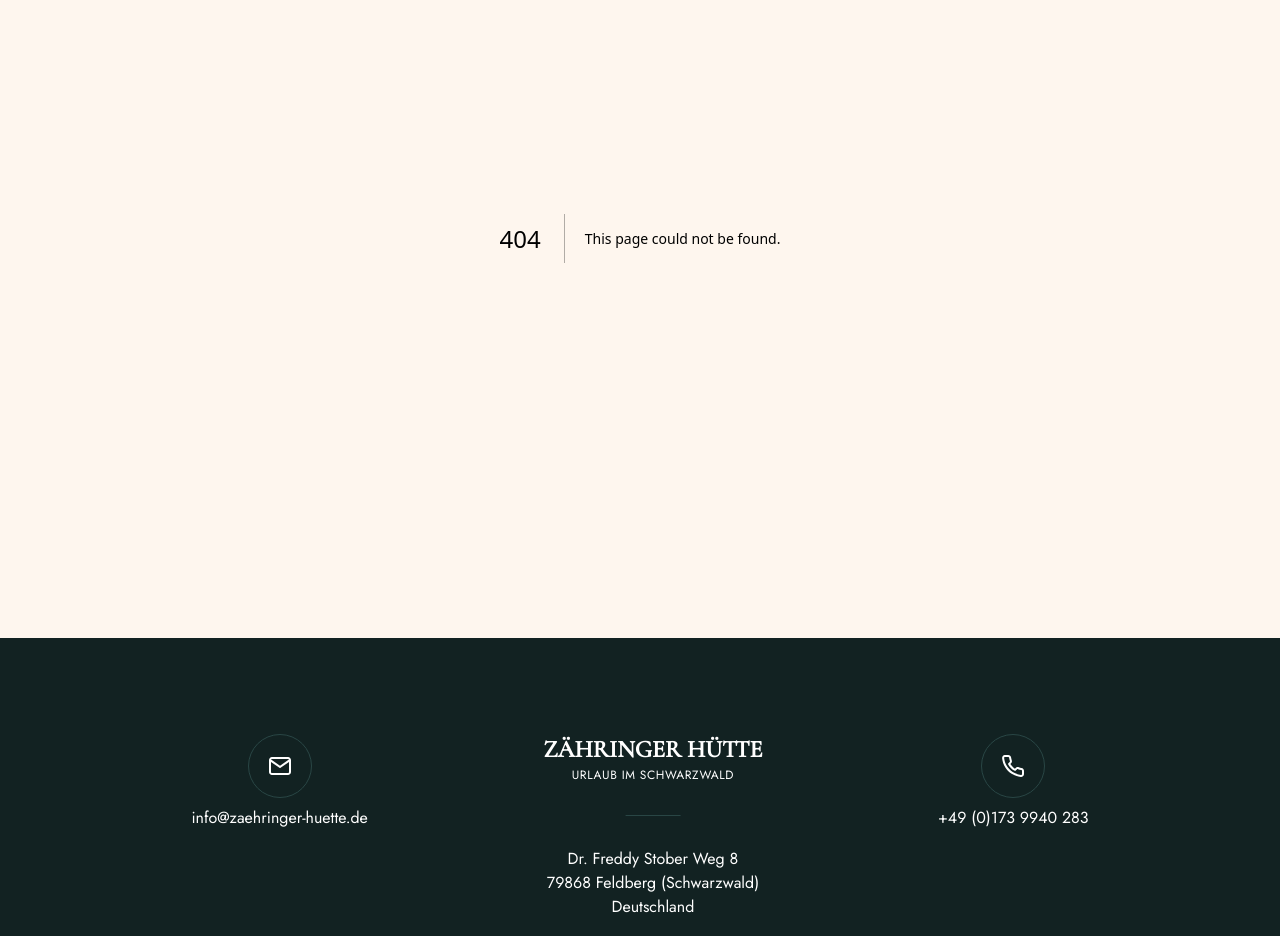
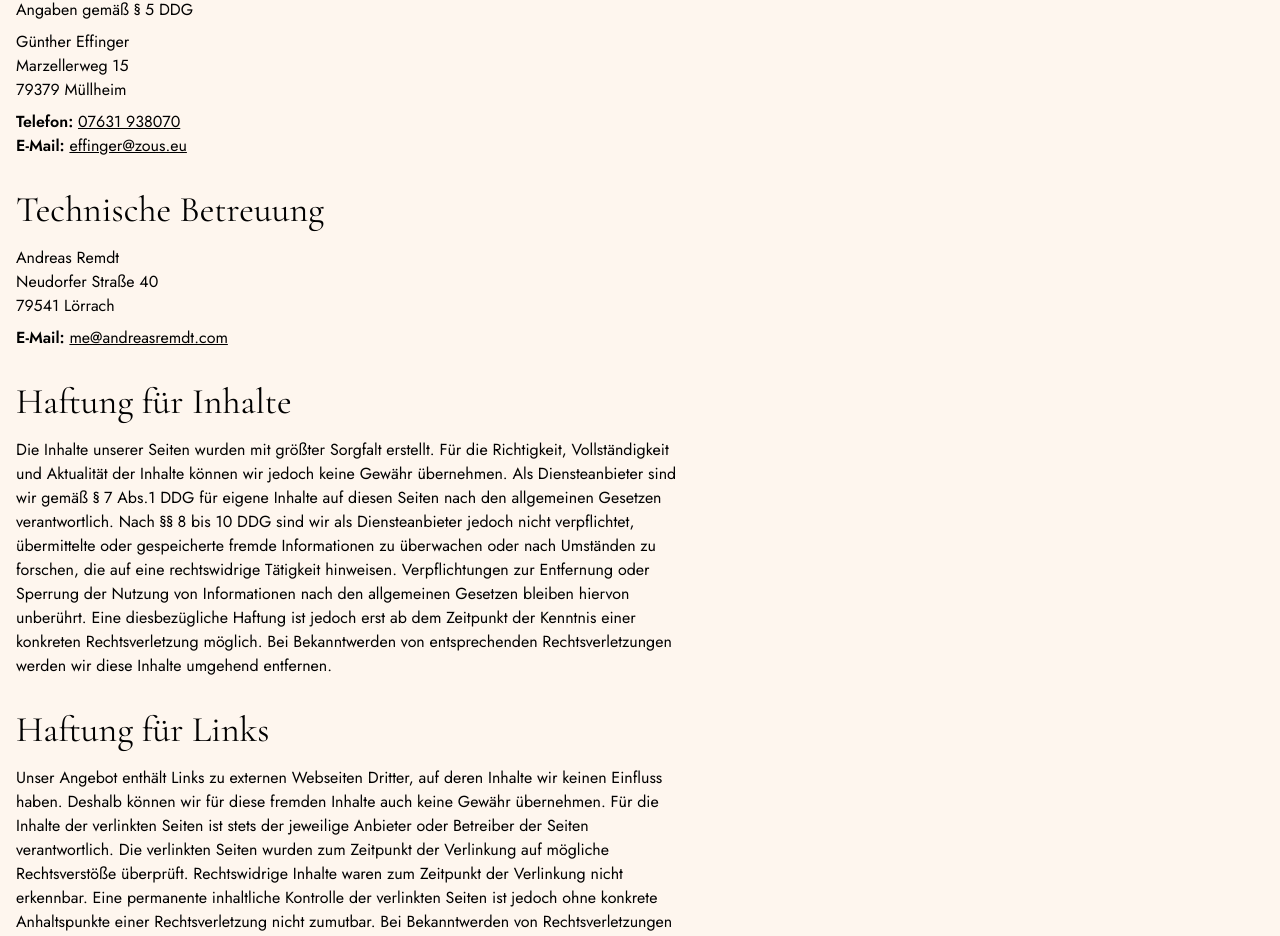
Before and after one commit to andreasremdt/zaehringer-huette, a Next.js app: page /impressum in a window 1280 px wide. Before the commit this address had no page. Shown: the part 275-1211 px from the top of the page. Built offline with nearby package versions, Linux system fonts and the light colour scheme.

Commit message:
feat: add imprint

```diff
--- /dev/null
+++ b/app/impressum/page.tsx
@@ -0,0 +1,9 @@
+import Imprint from "@/components/imprint";
+
+export default function Page() {
+  return (
+    <>
+      <Imprint />
+    </>
+  );
+}
--- /dev/null
+++ b/components/imprint.tsx
@@ -0,0 +1,107 @@
+export default function Imprint() {
+  return (
+    <div className="mx-auto max-w-7xl px-4 py-16 md:py-24">
+      <h1 className="mb-4 font-serif text-3xl md:text-4xl lg:text-5xl">
+        Impressum
+      </h1>
+
+      <p className="mb-2">Angaben gemäß § 5 DDG</p>
+
+      <p className="mb-2">
+        Günther Effinger
+        <br />
+        Marzellerweg 15
+        <br />
+        79379 Müllheim
+      </p>
+
+      <p className="mb-8">
+        <b>Telefon:</b>{" "}
+        <a className="underline" href="tel:07621938070">
+          07631 938070
+        </a>
+        <br />
+        <b>E-Mail:</b>{" "}
+        <a className="underline" href="mailto:effinger@zous.eu">
+          effinger@zous.eu
+        </a>
+      </p>
+
+      <h2 className="mb-4 font-serif text-2xl md:text-3xl lg:text-4xl">
+        Technische Betreuung
+      </h2>
+
+      <p className="mb-2">
+        Andreas Remdt
+        <br />
+        Neudorfer Straße 40
+        <br />
+        79541 Lörrach
+      </p>
+
+      <p className="mb-8">
+        <b>E-Mail:</b>{" "}
+        <a className="underline" href="mailto:me@andreasremdt.com">
+          me@andreasremdt.com
+        </a>
+      </p>
+
+      <h2 className="mb-4 font-serif text-2xl md:text-3xl lg:text-4xl">
+        Haftung für Inhalte
+      </h2>
+
+      <p className="mb-8 max-w-2xl">
+        Die Inhalte unserer Seiten wurden mit größter Sorgfalt erstellt. Für die
+        Richtigkeit, Vollständigkeit und Aktualität der Inhalte können wir
+        jedoch keine Gewähr übernehmen. Als Diensteanbieter sind wir gemäß § 7
+        Abs.1 DDG für eigene Inhalte auf diesen Seiten nach den allgemeinen
+        Gesetzen verantwortlich. Nach §§ 8 bis 10 DDG sind wir als
+        Diensteanbieter jedoch nicht verpflichtet, übermittelte oder
+        gespeicherte fremde Informationen zu überwachen oder nach Umständen zu
+        forschen, die auf eine rechtswidrige Tätigkeit hinweisen.
+        Verpflichtungen zur Entfernung oder Sperrung der Nutzung von
+        Informationen nach den allgemeinen Gesetzen bleiben hiervon unberührt.
+        Eine diesbezügliche Haftung ist jedoch erst ab dem Zeitpunkt der
+        Kenntnis einer konkreten Rechtsverletzung möglich. Bei Bekanntwerden von
+        entsprechenden Rechtsverletzungen werden wir diese Inhalte umgehend
+        entfernen.
+      </p>
+
+      <h2 className="mb-4 font-serif text-2xl md:text-3xl lg:text-4xl">
+        Haftung für Links
+      </h2>
+
+      <p className="mb-8 max-w-2xl">
+        Unser Angebot enthält Links zu externen Webseiten Dritter, auf deren
+        Inhalte wir keinen Einfluss haben. Deshalb können wir für diese fremden
+        Inhalte auch keine Gewähr übernehmen. Für die Inhalte der verlinkten
+        Seiten ist stets der jeweilige Anbieter oder Betreiber der Seiten
+        verantwortlich. Die verlinkten Seiten wurden zum Zeitpunkt der
+        Verlinkung auf mögliche Rechtsverstöße überprüft. Rechtswidrige Inhalte
+        waren zum Zeitpunkt der Verlinkung nicht erkennbar. Eine permanente
+        inhaltliche Kontrolle der verlinkten Seiten ist jedoch ohne konkrete
+        Anhaltspunkte einer Rechtsverletzung nicht zumutbar. Bei Bekanntwerden
+        von Rechtsverletzungen werden wir derartige Links umgehend entfernen.
+      </p>
+
+      <h2 className="mb-4 font-serif text-2xl md:text-3xl lg:text-4xl">
+        Urheberrecht
+      </h2>
+
+      <p className="max-w-2xl">
+        Die durch die Seitenbetreiber erstellten Inhalte und Werke auf diesen
+        Seiten unterliegen dem deutschen Urheberrecht. Die Vervielfältigung,
+        Bearbeitung, Verbreitung und jede Art der Verwertung außerhalb der
+        Grenzen des Urheberrechtes bedürfen der schriftlichen Zustimmung des
+        jeweiligen Autors bzw. Erstellers. Downloads und Kopien dieser Seite
+        sind nur für den privaten, nicht kommerziellen Gebrauch gestattet.
+        Soweit die Inhalte auf dieser Seite nicht vom Betreiber erstellt wurden,
+        werden die Urheberrechte Dritter beachtet. Insbesondere werden Inhalte
+        Dritter als solche gekennzeichnet. Sollten Sie trotzdem auf eine
+        Urheberrechtsverletzung aufmerksam werden, bitten wir um einen
+        entsprechenden Hinweis. Bei Bekanntwerden von Rechtsverletzungen werden
+        wir derartige Inhalte umgehend entfernen.
+      </p>
+    </div>
+  );
+}
```
